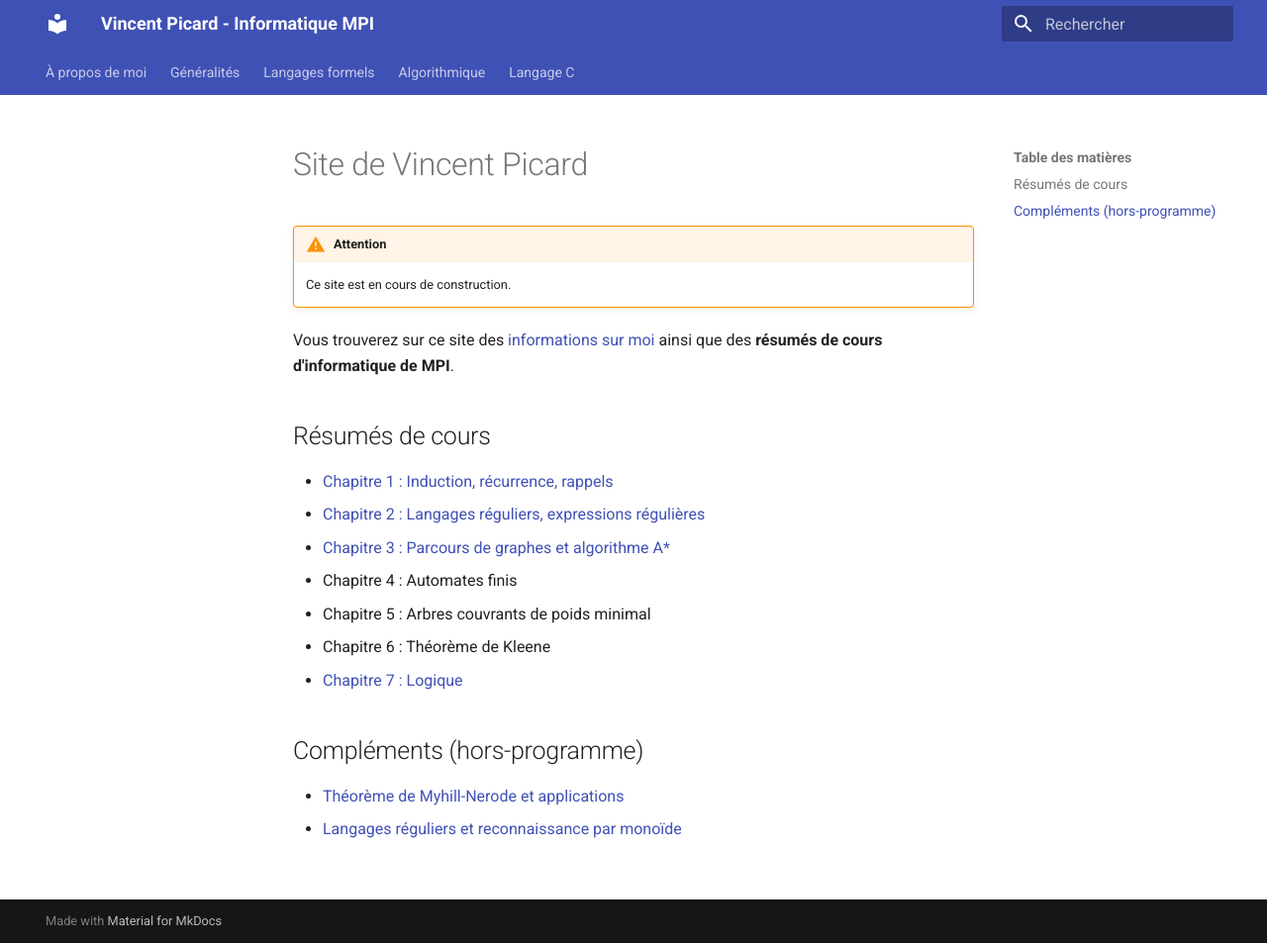
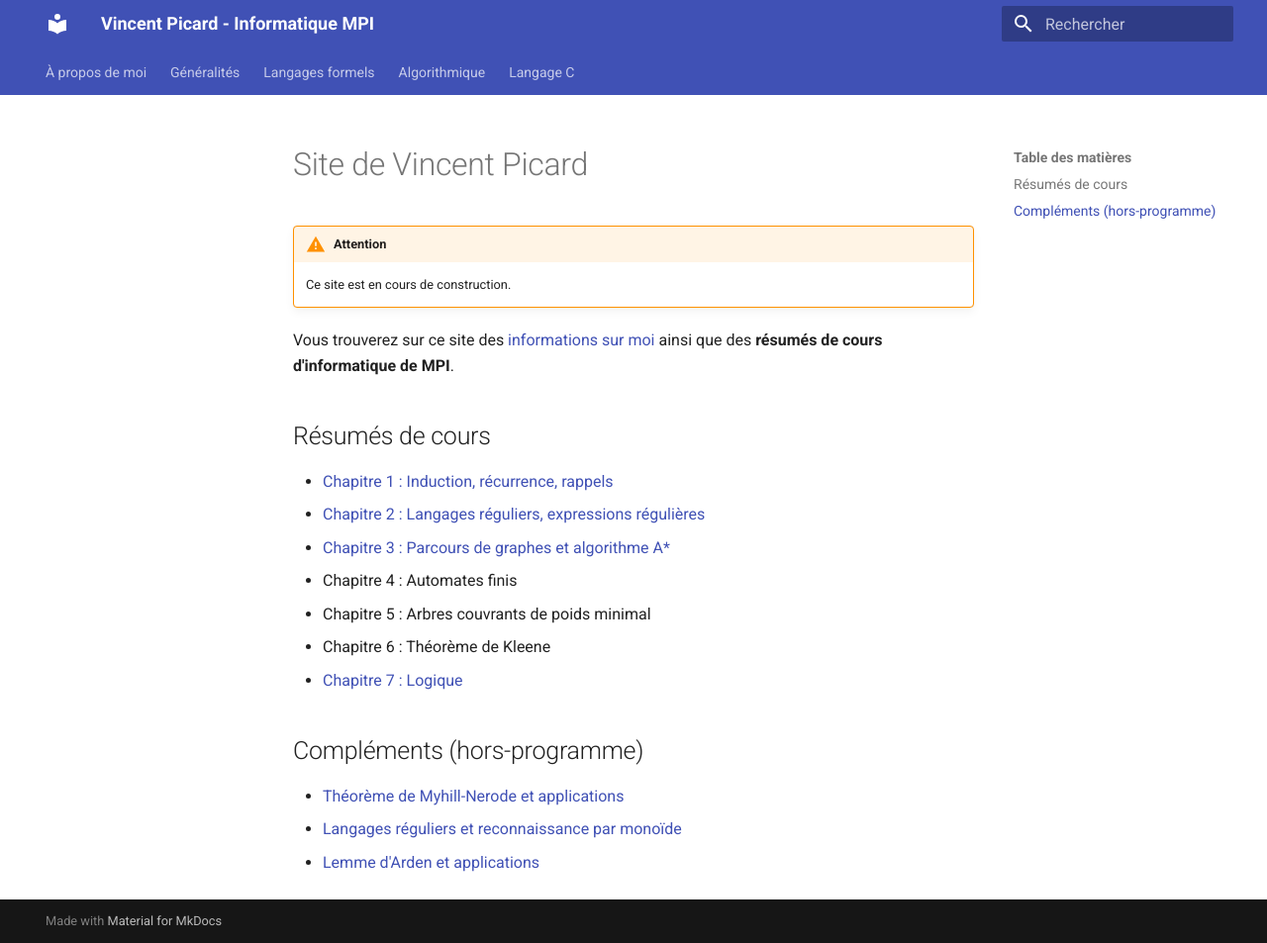
Before and after one commit to vincent-picard/vincent-picard.github.io, an MkDocs documentation site: the page built from docs/index.md, in a window 1280 px wide and 953 px high. Shown: the whole window at 99% size. Built offline with MkDocs 1.6.1 and Material for MkDocs 9.7.7, drawn with Linux system fonts in a browser that asks for light colours.

Commit message:
ajout lien vers lemme d'arden

```diff
--- a/docs/index.md
+++ b/docs/index.md
@@ -18,3 +18,4 @@ Vous trouverez sur ce site des [informations sur moi](aboutme) ainsi que des **r
 
 - [Théorème de Myhill-Nerode et applications](pdf/myhill.pdf)
 - [Langages réguliers et reconnaissance par monoïde](pdf/monoides.pdf)
+- [Lemme d'Arden et applications](pdf/arden.pdf)
```
